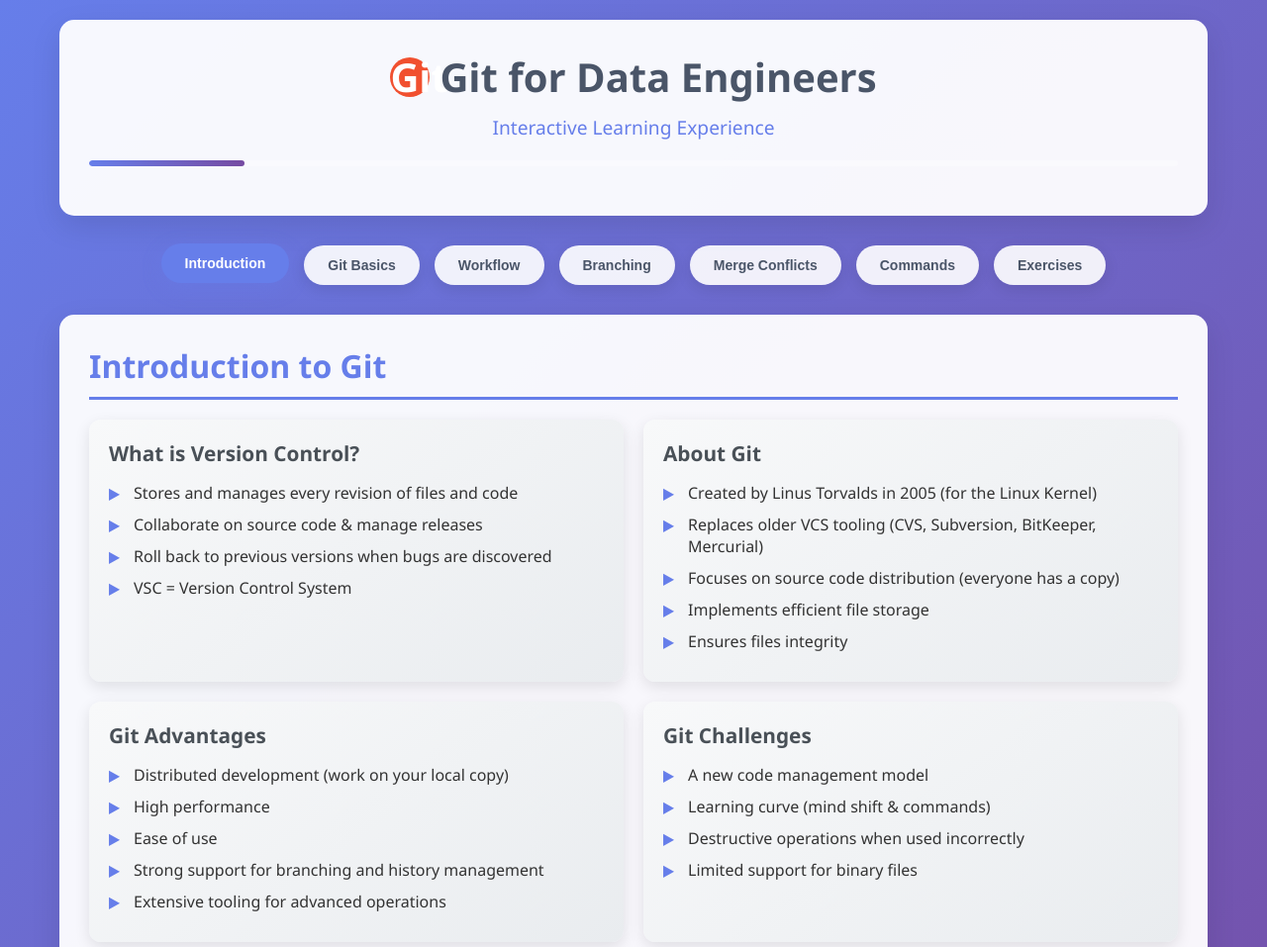
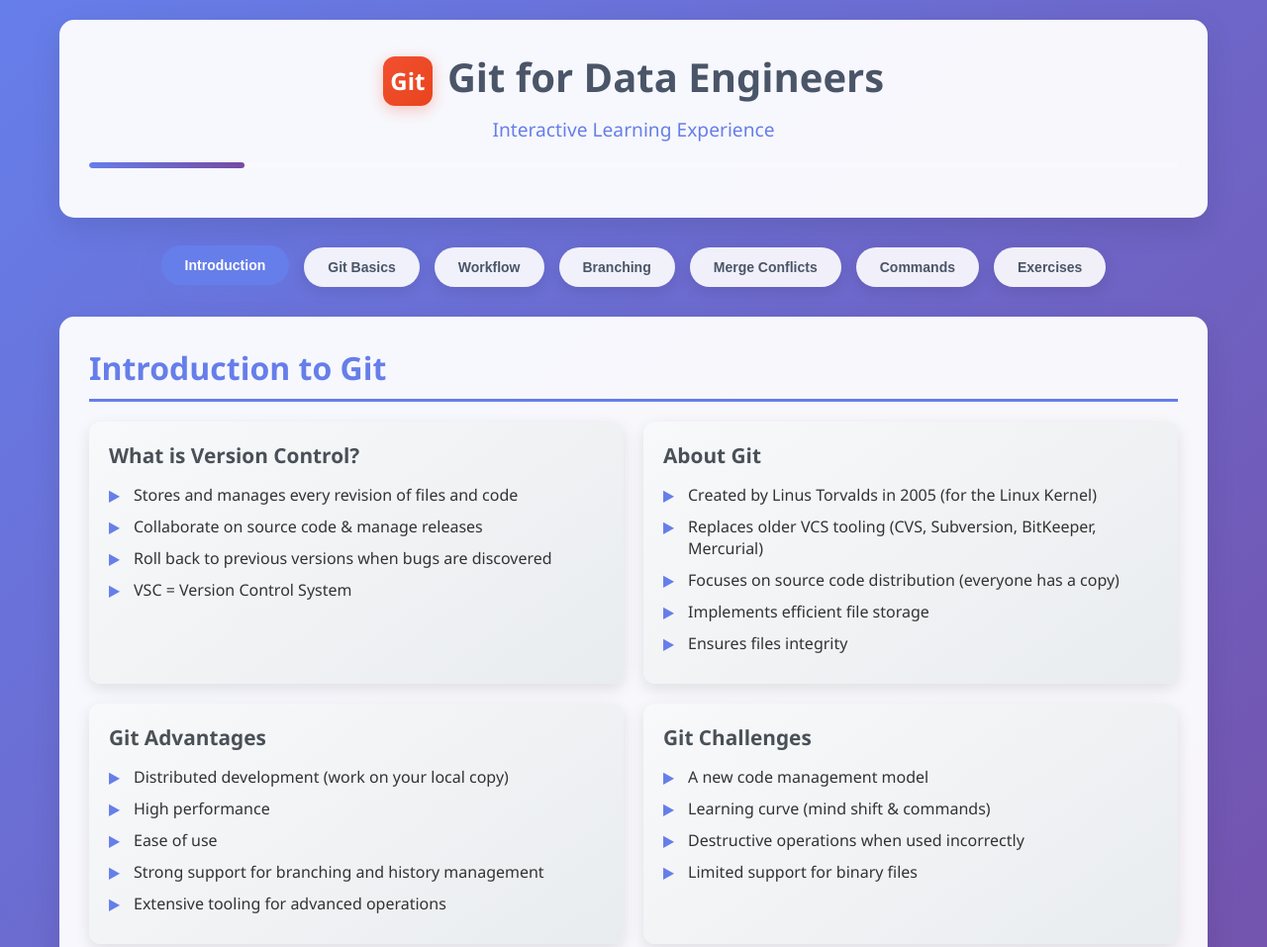
Before and after one commit to EcklBar/git-for-data-engineers, a plain HTML site: page index.html in a window 1280 px wide. Shown: the top 957 px of the page at 99% size. Drawn offline with Linux system fonts and the light colour scheme.

Commit message:
Update index.html

```diff
--- a/index.html
+++ b/index.html
@@ -243,15 +243,23 @@
 
         .git-logo {
             display: inline-block;
-            width: 40px;
-            height: 40px;
-            background: #f1502f;
-            border-radius: 50%;
+            width: 50px;
+            height: 50px;
+            background: linear-gradient(135deg, #f1502f 0%, #e8441e 100%);
+            border-radius: 12px;
             color: white;
             text-align: center;
-            line-height: 40px;
+            line-height: 50px;
             font-weight: bold;
-            margin-right: 10px;
+            margin-right: 15px;
+            box-shadow: 0 4px 15px rgba(241, 80, 47, 0.3);
+            font-size: 24px;
+            vertical-align: middle;
+            transition: transform 0.3s ease;
+        }
+
+        .git-logo:hover {
+            transform: scale(1.1);
         }
 
         .progress-bar {
```
